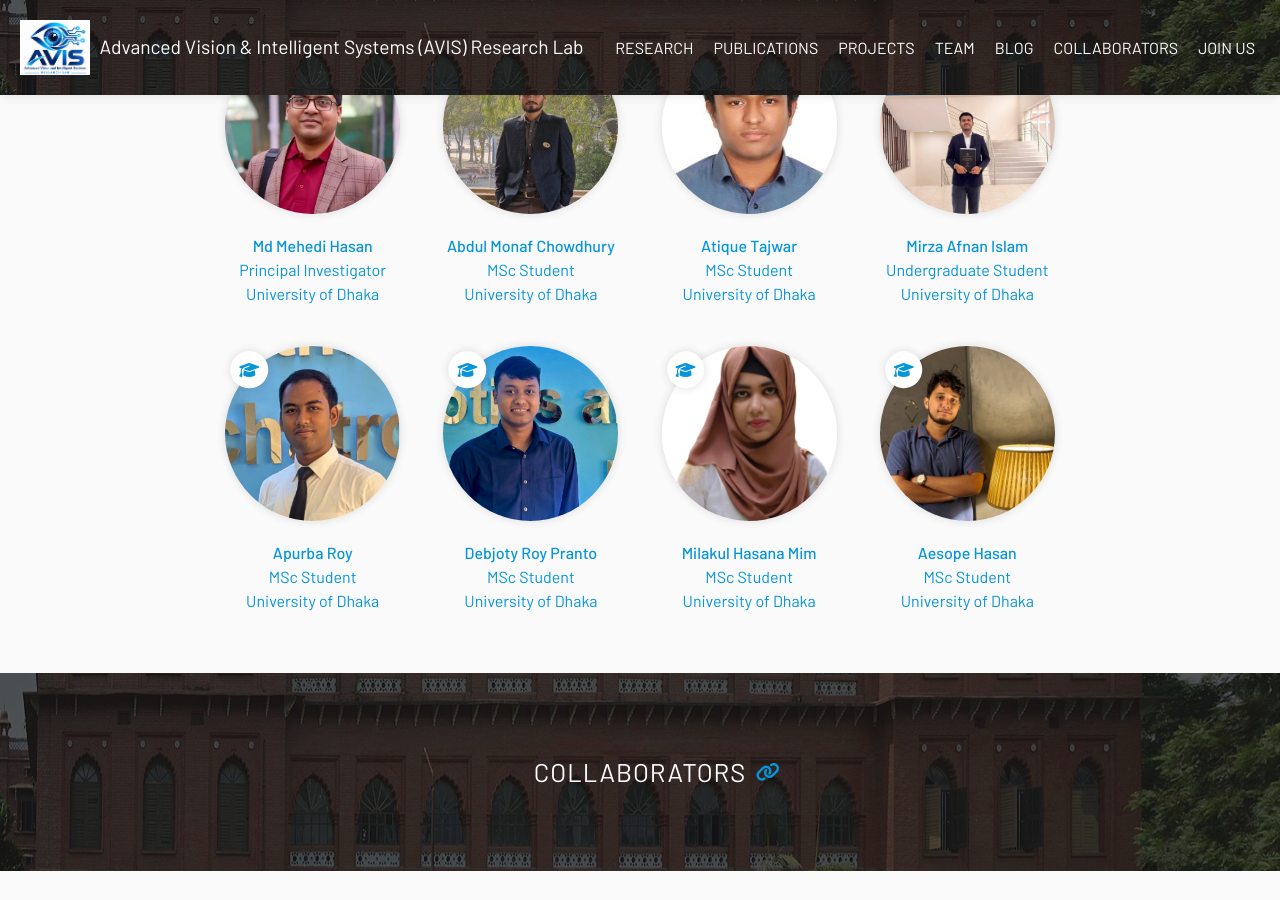
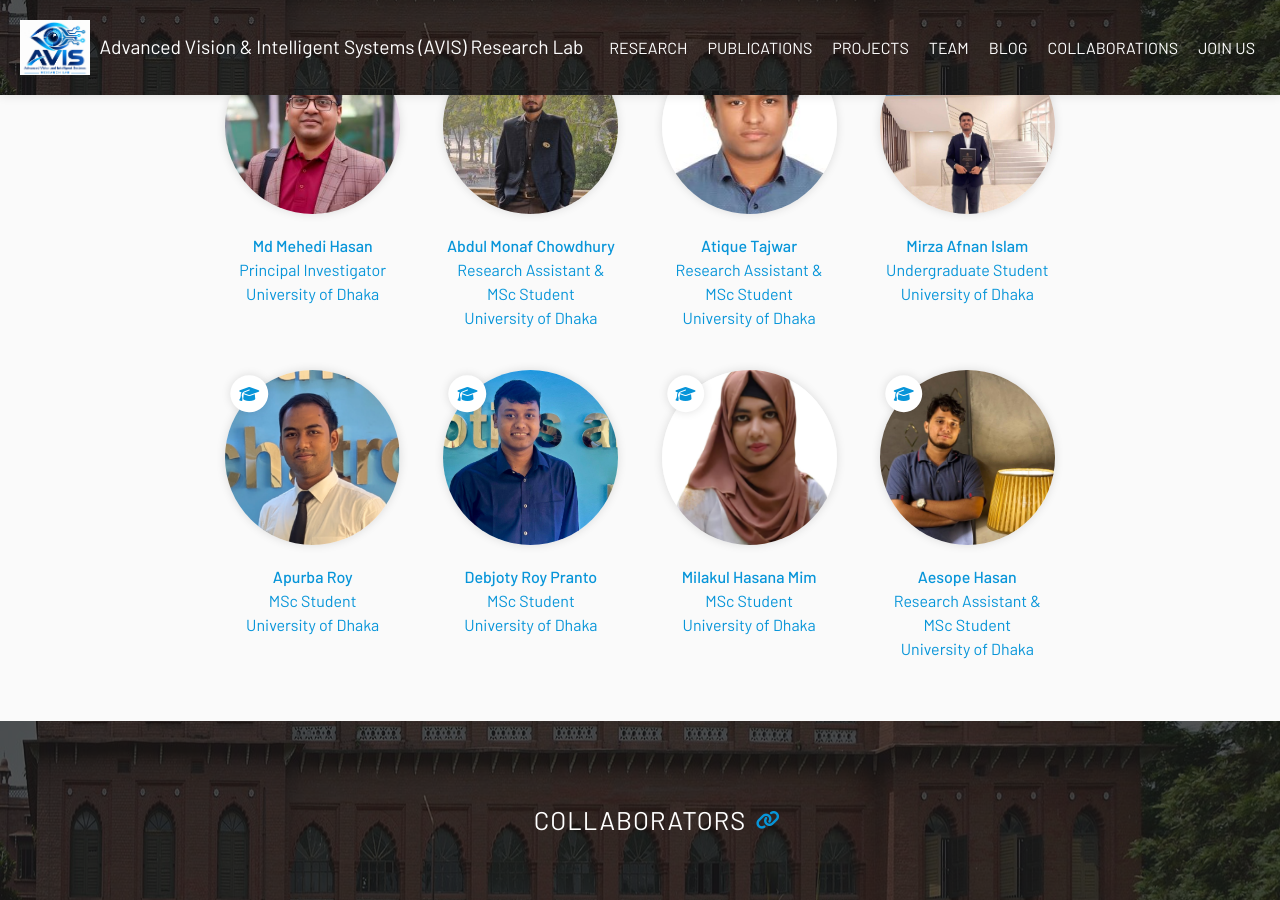
Before and after one commit to avis-res-lab/avis-res-lab.github.io, a Jekyll site: the page built from team/index.md, in a window 1280 px wide and 900 px high, scrolled down 651 px. Built offline with Jekyll 4.4.1, drawn with Linux system fonts in a browser that asks for light colours; a style sheet for code colours, icons or effects is not loaded.

Commit message:
Rename navigation to Collaborations and update member titles

```diff
--- a/_members/2-monaf-chy.md
+++ b/_members/2-monaf-chy.md
@@ -1,9 +1,8 @@
 ---
 name: Abdul Monaf Chowdhury
 image: images/monaf-msc.jpg
-# description: MSc Student
-# group: alum
 role: msc
+description: Research Assistant & MSc Student
 affiliation: University of Dhaka
 links:
   home-page: https://monaf-chowdhury.github.io/
--- a/_members/3-atiq-tajwar.md
+++ b/_members/3-atiq-tajwar.md
@@ -2,7 +2,7 @@
 name: Atique Tajwar
 image: images/atique-msc.jpg
 role: msc
-# description: MSc Student
+description: Research Assistant & MSc Student
 affiliation: University of Dhaka
 # group: alum
 links:
--- a/_members/8-aesope-hasan.md
+++ b/_members/8-aesope-hasan.md
@@ -2,6 +2,7 @@
 name: Aesope Hasan
 image: images/aesope-hasan.png
 role: msc
+description: Research Assistant & MSc Student
 affiliation: University of Dhaka
 links:
   google-scholar: 14TQKzkAAAAJ
--- a/collaborators/index.md
+++ b/collaborators/index.md
@@ -1,11 +1,11 @@
 ---
-title: Collaborators
+title: Collaborations
 nav:
   order: 6
-  tooltip: Research collaborators and partner institutions
+  tooltip: Research collaborations and partner institutions
 ---
 
-# {% include icon.html icon="fa-solid fa-handshake" %}Collaborators
+# {% include icon.html icon="fa-solid fa-handshake" %}Collaborations
 
 AVIS Lab collaborates with academic researchers, research groups, and institutions to advance research in artificial intelligence, computer vision, robotics, and intelligent systems.
 
```
